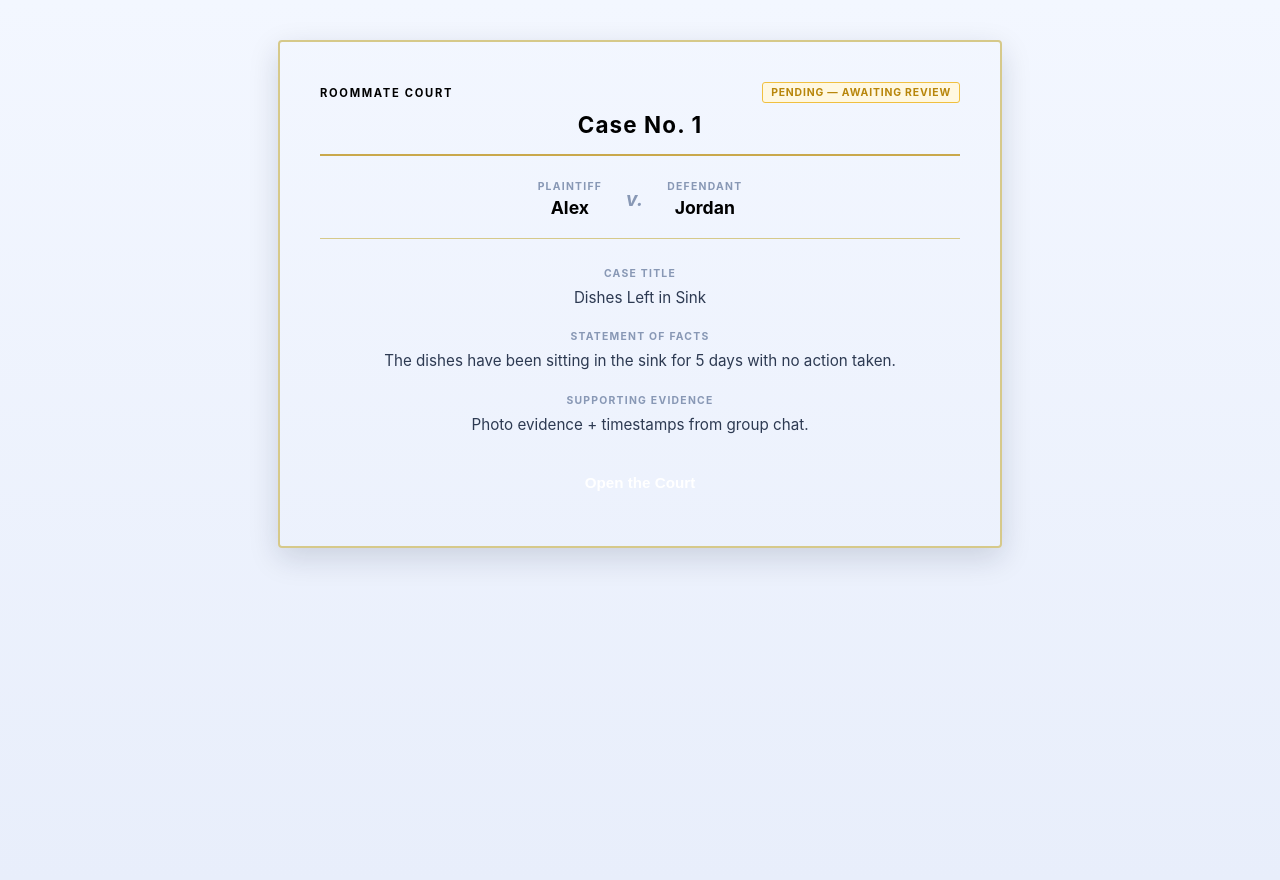
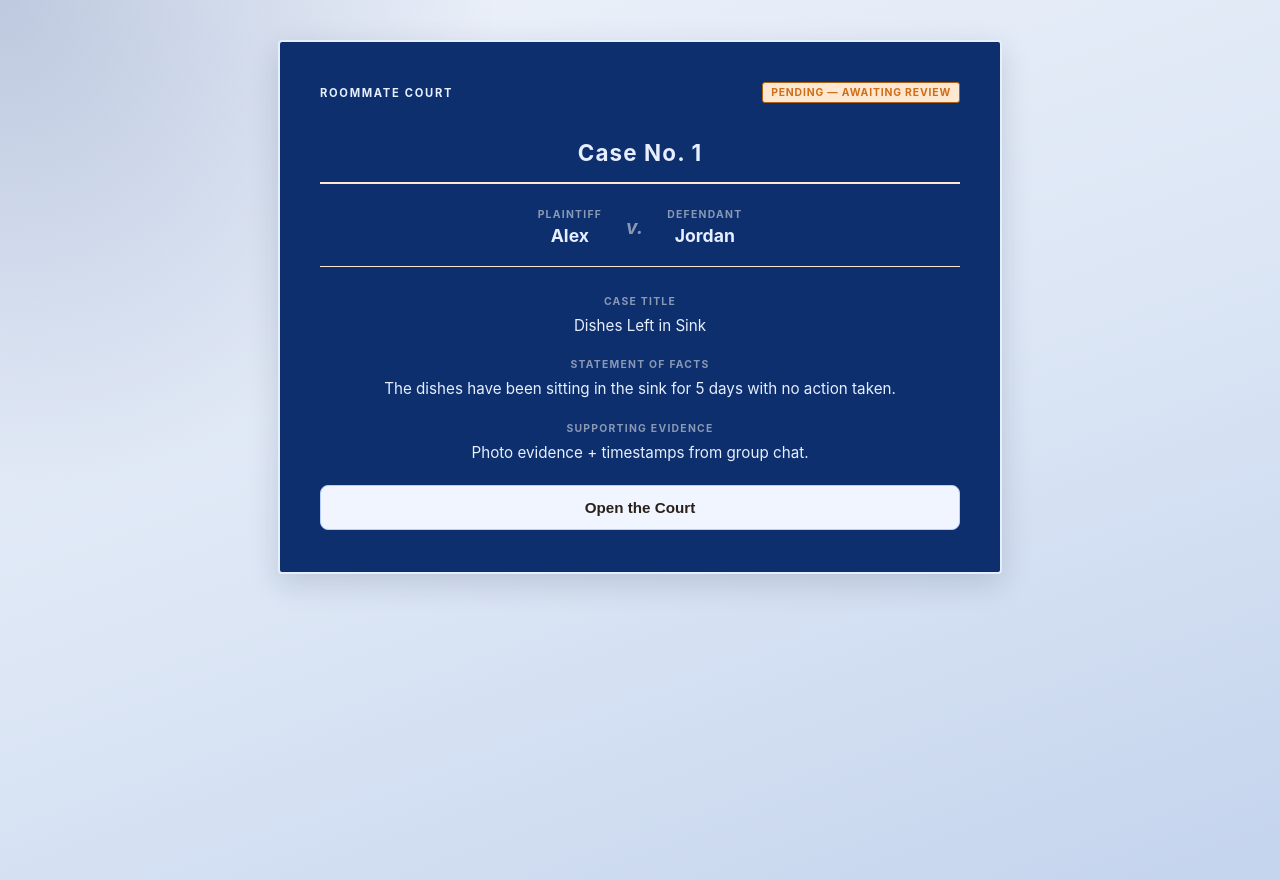
Before and after one commit to IleanaEscobar/RoommateCourt, a React (Create React App) app in the folder roommate-court/: page /case/1/review in a window 1280 px wide. Built offline with nearby package versions, Linux system fonts and the light colour scheme.

Commit message:
Update styling for case review

```diff
--- /dev/null
+++ b/roommate-court/src/components/CourtButton/CourtButton.css
@@ -0,0 +1,52 @@
+.court-btn {
+  display: inline-flex;
+  align-items: center;
+  justify-content: center;
+  gap: 6px;
+  padding: 12px 20px;
+  border: none;
+  border-radius: 8px;
+  font-size: 0.95rem;
+  font-weight: 600;
+  cursor: pointer;
+  color: #ffffff;
+  background: var(--color-success);
+  transition: background-color 0.2s ease, opacity 0.2s ease;
+}
+
+.court-btn.primary {
+  background: var(--color-success);
+  color: #ffffff;
+  margin-top: 24px;
+}
+
+.court-btn.primary:hover:not(:disabled) {
+  background: var(--color-success-dark);
+}
+
+.court-btn.secondary {
+  background: var(--color-secondary);
+  color: #ffffff;
+}
+
+.court-btn.secondary:hover:not(:disabled) {
+  background: var(--color-secondary-dark);
+}
+
+.court-btn.danger {
+  background: var(--color-danger);
+  color: #ffffff;
+}
+
+.court-btn.danger:hover:not(:disabled) {
+  background: var(--color-danger-dark);
+}
+
+.court-btn.full-width {
+  width: 100%;
+}
+
+.court-btn:disabled {
+  opacity: 0.45;
+  cursor: not-allowed;
+}
--- /dev/null
+++ b/roommate-court/src/components/CourtButton/CourtButton.jsx
@@ -0,0 +1,26 @@
+import React from 'react';
+import './CourtButton.css';
+
+const CourtButton = ({
+  children,
+  onClick,
+  type = 'button',
+  variant = 'primary',
+  fullWidth = false,
+  disabled = false,
+  className = '',
+}) => {
+
+  return (
+    <button
+      type={type}
+      onClick={onClick}
+      disabled={disabled}
+      className={`court-btn ${variant} ${fullWidth ? 'full-width' : ''} ${className}`.trim()}
+    >
+      {children}
+    </button>
+  );
+};
+
+export default CourtButton;
--- a/roommate-court/src/pages/CaseReview/CaseReview.css
+++ b/roommate-court/src/pages/CaseReview/CaseReview.css
@@ -4,7 +4,10 @@
   align-items: flex-start;
   justify-content: center;
   padding: 40px 24px;
-  background: linear-gradient(180deg, #f3f7ff 0%, #e8eefb 100%);
+  background:
+		radial-gradient(circle at top left, #10377F38, transparent 32%),
+    linear-gradient(160deg, #eef2fa 0%, #dce6f5 52%, #c4d4ed 100%);
+  color: #2a2118;
 }
 
 /* ── Creation Form ── */
@@ -21,12 +24,11 @@
 .case-form-card h1 {
   margin: 0 0 4px;
   font-size: 1.75rem;
-  color: var(--color-dark-navy);
 }
 
 .form-subtitle {
   margin: 0 0 28px;
-  color: #5a6a8a;
+  color: var(--color-blue-light);
   font-size: 0.95rem;
 }
 
@@ -40,7 +42,6 @@
 .form-field label {
   font-size: 0.85rem;
   font-weight: 600;
-  color: var(--color-dark-navy);
   text-transform: uppercase;
   letter-spacing: 0.04em;
 }
@@ -49,10 +50,9 @@
 .form-field select,
 .form-field textarea {
   padding: 10px 12px;
-  border: 1px solid #d0d9ee;
+  border: 1px solid var(--color-blue-light);
   border-radius: 8px;
   font-size: 0.95rem;
-  color: #1d2b48;
   background: #fafbff;
   outline: none;
   transition: border-color 0.2s;
@@ -62,12 +62,12 @@
 .form-field input:focus,
 .form-field select:focus,
 .form-field textarea:focus {
-  border-color: var(--color-blue-primary);
+  border-color: var(--color-primary);
 }
 
 .optional {
   font-weight: 400;
-  color: #8898b5;
+  color: var(--color-blue-light);
   text-transform: none;
   letter-spacing: 0;
 }
@@ -76,15 +76,15 @@
 .docket-panel {
   width: 100%;
   max-width: 640px;
-  background: var(--color-parchment);
-  border: 2px solid #d6c98a;
+  background: var(--color-primary-dark);
+  border: 2px solid var(--color-primary-light);
   border-radius: 4px;
   padding: 40px 40px 32px;
   box-shadow: 0 10px 30px rgba(14, 29, 52, 0.15);
 }
 
 .docket-header {
-  border-bottom: 2px solid #c9a84c;
+  border-bottom: 2px solid var(--color-secondary-light);
   padding-bottom: 16px;
   margin-bottom: 24px;
   text-align: center;
@@ -94,23 +94,23 @@
   display: flex;
   justify-content: space-between;
   align-items: center;
-  margin-bottom: 8px;
+  margin-bottom: 36px;
 }
 
 .court-title {
   font-size: 0.7rem;
   font-weight: 700;
   letter-spacing: 0.15em;
-  color: var(--color-dark-navy);
+  color: var(--color-primary-light);
 }
 
 .status-badge {
   font-size: 0.65rem;
   font-weight: 700;
   letter-spacing: 0.08em;
-  color: #b8860b;
-  background: #fff8e1;
-  border: 1px solid #f0c040;
+  color: var(--color-secondary);
+  background: var(--color-secondary-light);
+  border: 1px solid var(--color-secondary-dark);
   border-radius: 3px;
   padding: 3px 8px;
 }
@@ -118,7 +118,7 @@
 .docket-case-id {
   font-size: 1.4rem;
   font-weight: 700;
-  color: var(--color-dark-navy);
+  color: var(--color-primary-light);
   letter-spacing: 0.05em;
 }
 
@@ -129,7 +129,7 @@
   gap: 24px;
   margin-bottom: 28px;
   padding-bottom: 20px;
-  border-bottom: 1px solid #d6c98a;
+  border-bottom: 1px solid var(--color-secondary-light);
 }
 
 .party-block {
@@ -149,7 +149,7 @@
 .party-name {
   font-size: 1.1rem;
   font-weight: 700;
-  color: var(--color-dark-navy);
+  color: var(--color-primary-light);
 }
 
 .versus {
@@ -168,48 +168,13 @@
   font-size: 0.65rem;
   font-weight: 700;
   letter-spacing: 0.12em;
-  color: #8898b5;
+  color: #8898b5;   /* Create variable in typography.css for this called --text-review-docket */
   margin-bottom: 6px;
 }
 
 .docket-section p {
   margin: 0;
   font-size: 0.95rem;
-  color: #2d3a52;
+  color: var(--color-primary-light);
   line-height: 1.6;
 }
-
-/* ── Shared Buttons ── */
-.court-btn {
-  display: inline-flex;
-  align-items: center;
-  justify-content: center;
-  gap: 6px;
-  padding: 12px 20px;
-  border: none;
-  border-radius: 8px;
-  font-size: 0.95rem;
-  font-weight: 600;
-  cursor: pointer;
-  transition: background-color 0.2s ease, opacity 0.2s ease;
-}
-
-.court-btn.primary {
-  background: #2f5d50;
-  color: #ffffff;
-  margin-top: 24px;
-  width: 100%;
-}
-
-.court-btn.primary:hover {
-  background: #2f5d50;
-}
-
-.court-btn.primary:disabled {
-  opacity: 0.45;
-  cursor: not-allowed;
-}
-
-.court-btn.full-width {
-  width: 100%;
-}
--- a/roommate-court/src/pages/CaseReview/CaseReview.jsx
+++ b/roommate-court/src/pages/CaseReview/CaseReview.jsx
@@ -1,6 +1,7 @@
 import React, { useState } from 'react';
 import { useNavigate, useParams, useLocation } from 'react-router-dom';
 import './CaseReview.css';
+import CourtButton from '../../components/CourtButton/CourtButton';
 
 const MOCK_MEMBERS = [
   { uid: '2', name: 'Jordan' },
@@ -90,9 +91,9 @@ function CaseReview() {
             </div>
           )}
 
-          <button className="court-btn primary" onClick={handleOpenCourt}>
+          <CourtButton type="submit" variant="secondary" onClick={handleOpenCourt}>
             Open the Court
-          </button>
+          </CourtButton>
         </div>
       </div>
     );
@@ -148,9 +149,9 @@ function CaseReview() {
             />
           </div>
 
-          <button type="submit" className="court-btn primary full-width">
+          <CourtButton type="submit" variant="primary">
             Submit Case
-          </button>
+          </CourtButton>
         </form>
       </div>
     </div>
--- a/roommate-court/src/pages/JuryVoting/JuryVoting.css
+++ b/roommate-court/src/pages/JuryVoting/JuryVoting.css
@@ -108,15 +108,15 @@
 }
 
 .btn-no-fault {
-  background: #fff8e1;
+  background: #fff8e0;
   border-color: #f0c040;
   color: #b8860b;
 }
 
 .btn-no-fault:hover:not(:disabled),
 .btn-no-fault.selected {
-  background: var(--color-gold);
-  border-color: var(--color-gold);
+  background: #f0c040;
+  border-color: #f0c040;
   color: #ffffff;
   opacity: 1;
 }
--- a/roommate-court/src/styles/variables.css
+++ b/roommate-court/src/styles/variables.css
@@ -1,5 +1,5 @@
 :root {
-    /* ─── Colors ───────────────────────────────────── */
+    /* ─── Main Colors ───────────────────────────────────── */
     --color-primary:       #10377F;   /* regal navy */
     --color-primary-dark:  #0D2F6D;   /* hover states, emphasis */
     --color-primary-light: #E6EEFF;   /* backgrounds, highlights */
@@ -8,10 +8,14 @@
     --color-secondary-dark:  #af6214;   /* hover states, emphasis */
     --color-secondary-light: #FFE8D2;
 
-    --color-accent:       #701A9E;   /* purple - energy, urgency, fun CTAs */
-    --color-accent-light: #F3E8FF;
+    /* ─── Accent Colors ───────────────────────────────────── */
+    --color-purple:       #701A9E;   /* purple - energy, urgency, fun CTAs */
+    --color-purple-light: #F3E8FF;
 
     --color-blue: #2b63df;
+    --color-blue-light: #7b8eb8;
+
+    /* ─── State Colors ───────────────────────────────────── */
 
     --color-success:  #2E9E6B;   /* verdict: not guilty */
     --color-success-dark: #22704d;
```
